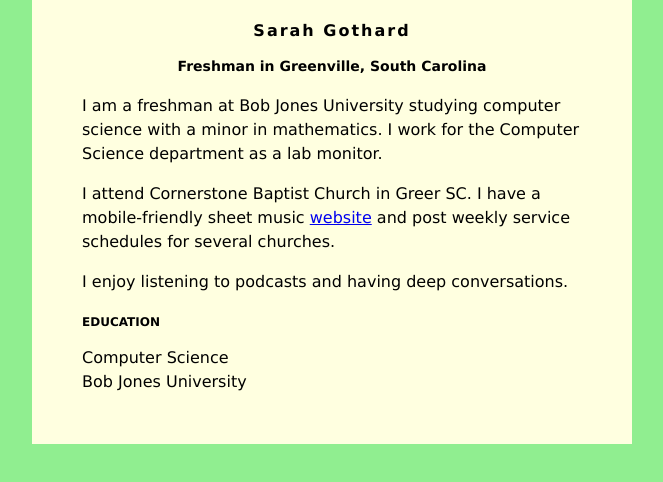
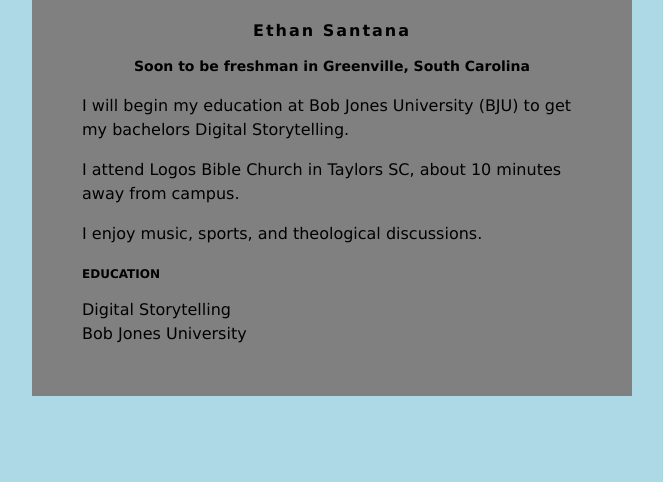
Before and after one commit to Esant393/Esant393.github.io, a plain HTML site: page index.html in a window 1280 px wide. Shown: the whole page, without its empty margins (308-971 px from the left). Drawn offline with Linux system fonts and the light colour scheme.

Commit message:
Update index.html

```diff
--- a/index.html
+++ b/index.html
@@ -2,11 +2,11 @@
 <head>
 <style>
 body {
-    background: lightgreen;
+    background: lightblue;
     font-family: Verdana;
 }
 #content {
-    background: lightyellow;
+    background: grey;
     min-width: 200px;
     max-width: 500px;
     padding: 50px;
@@ -30,21 +30,17 @@ h3 {
 </head>
 <body>
     <div id="content">
-        <h1>Sarah Gothard</h1>
-        <h2>Freshman in Greenville, South Carolina</h2>
+        <h1>Ethan Santana</h1>
+        <h2>Soon to be freshman in Greenville, South Carolina</h2>
 
-         <p>I am a freshman at Bob Jones University studying computer science with a minor in
-            mathematics. I work for the Computer Science department as a lab monitor.</p>
+         <p>I will begin my education at Bob Jones University (BJU) to get my bachelors Digital Storytelling. </p>
          <p>
-            I attend Cornerstone Baptist Church in Greer SC. I have a mobile-friendly
-            sheet music <a href="https://mobilehymns.org/">website</a> and post weekly service
-            schedules for several churches.
-         </p>
+            I attend Logos Bible Church in Taylors SC, about 10 minutes away from campus.
          <p>
-            I enjoy listening to podcasts and having deep conversations.
+            I enjoy music, sports, and theological discussions.
          </p>
         <h3>EDUCATION</h3>
-        Computer Science<br />
+        Digital Storytelling<br />
         Bob Jones University
     </div>
 
```
